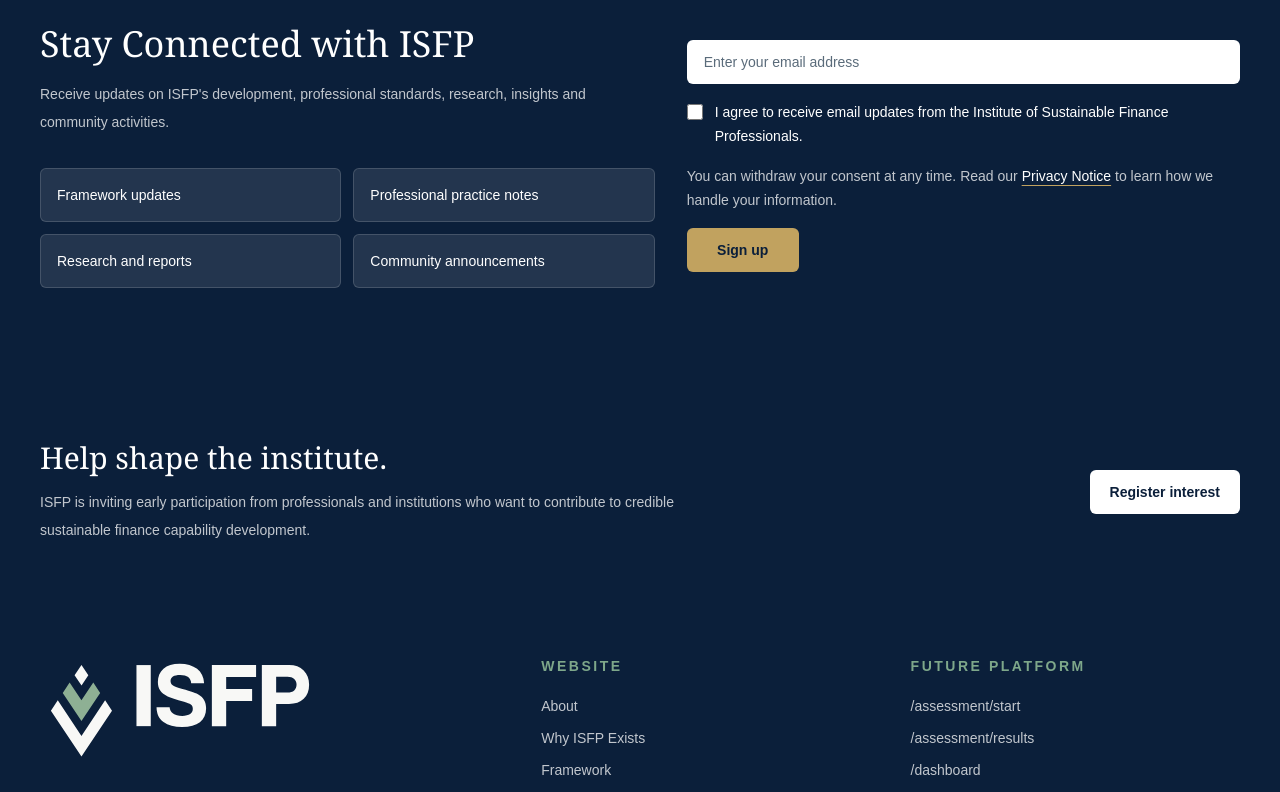
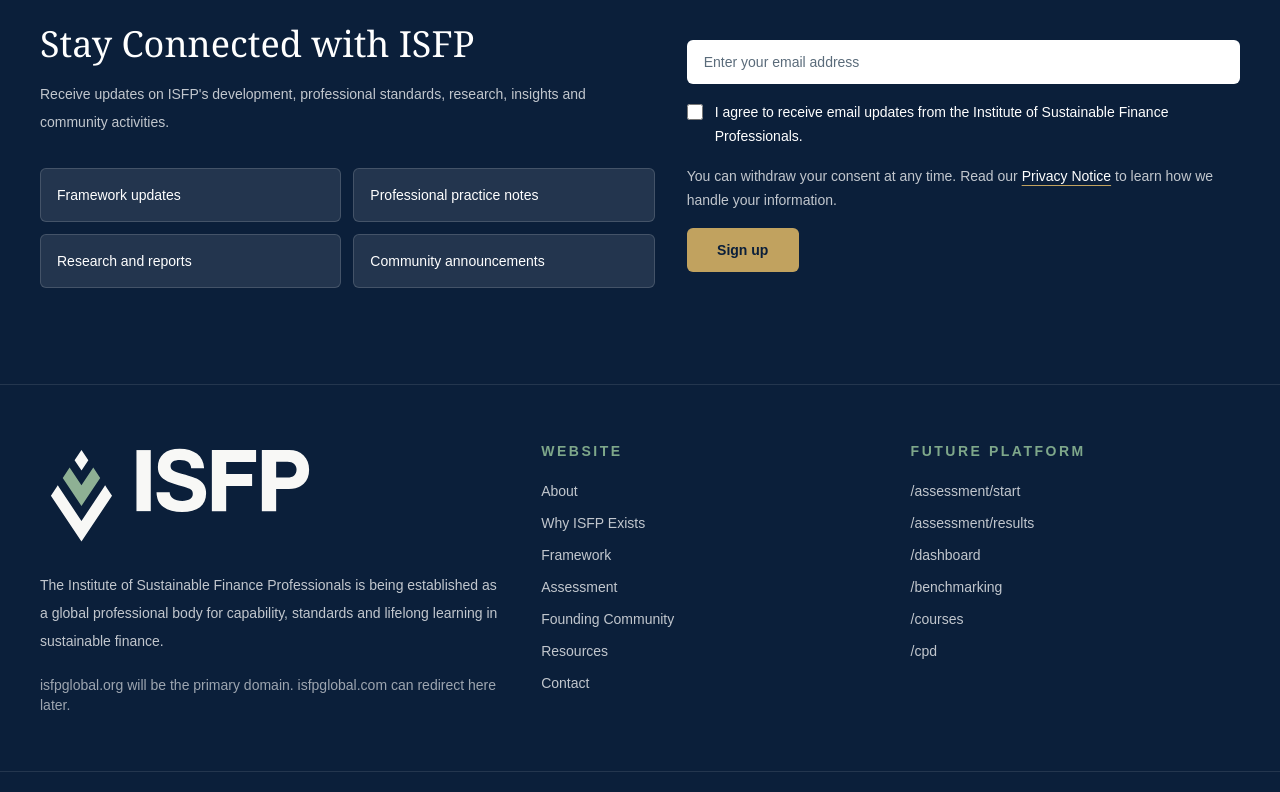
Before and after one commit to isfpnetwork-cpu/isfp-website, a Next.js app: page / in a window 1280 px wide. Shown: the part 2816-3608 px from the top of the page. Built offline with nearby package versions, Linux system fonts and the light colour scheme.

Commit message:
Remove homepage register interest section

```diff
--- a/app/page.tsx
+++ b/app/page.tsx
@@ -1,6 +1,5 @@
 import Link from "next/link";
 import { Card } from "@/components/Card";
-import { CTA } from "@/components/CTA";
 import { Hero } from "@/components/Hero";
 import { NewsletterForm } from "@/components/Forms";
 import { Section } from "@/components/Section";
@@ -71,7 +70,7 @@ export default function Home() {
           ))}
         </div>
       </Section>
-      <Section tone="navy">
+      <Section tone="navy" className="border-b border-white/10">
         <NewsletterForm source="/">
           <div className="mt-8 grid gap-3 sm:grid-cols-2">
             {["Framework updates", "Professional practice notes", "Research and reports", "Community announcements"].map((item) => (
@@ -80,7 +79,6 @@ export default function Home() {
           </div>
         </NewsletterForm>
       </Section>
-      <CTA title="Help shape the institute." body="ISFP is inviting early participation from professionals and institutions who want to contribute to credible sustainable finance capability development." href="/founding-community" label="Register interest" />
     </>
   );
 }
```
